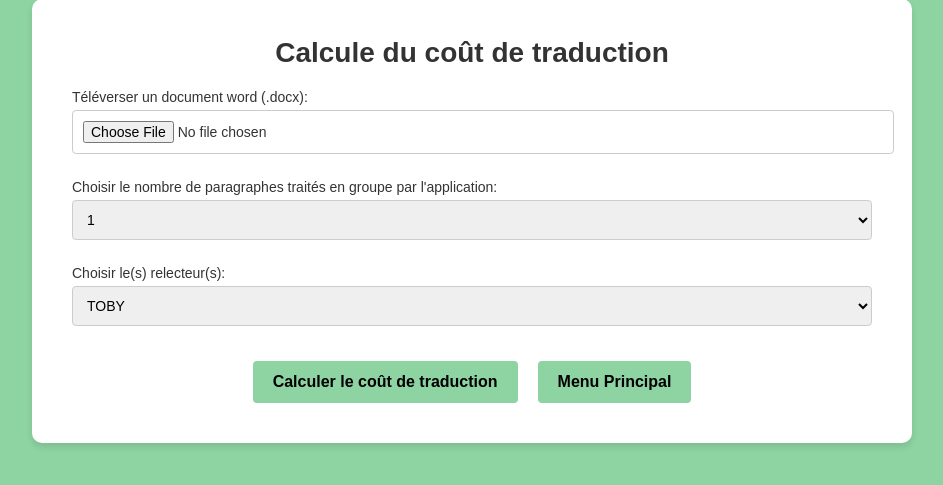
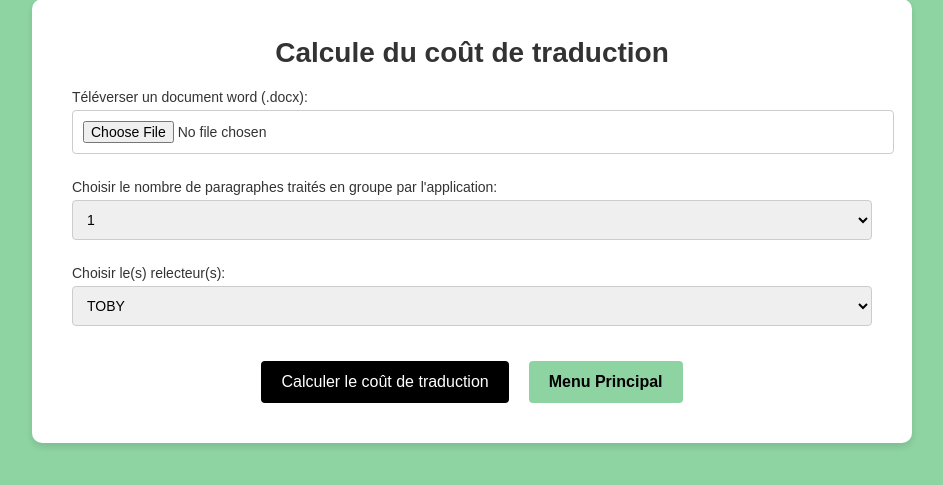
Before and after one commit to thomasrib8/treeslate_V2, a Flask app: page /calculator/ in a window 1280 px wide. Shown: the part 179-664 px from the top of the page, without its empty margins (168-1111 px from the left). Run offline with Flask 2, Linux system fonts and the light colour scheme.

Commit message:
Update index.html

```diff
--- a/templates/calculator/index.html
+++ b/templates/calculator/index.html
@@ -43,7 +43,7 @@
             </select>
 
             <div class="button-container">
-                <button type="submit" class="menu-button">Calculer le coût de traduction</button>
+                <button type="submit" class="buttons">Calculer le coût de traduction</button>
                 <a href="{{ url_for('main_menu') }}" class="menu-button">Menu Principal</a>
             </div>
         </form>
```
